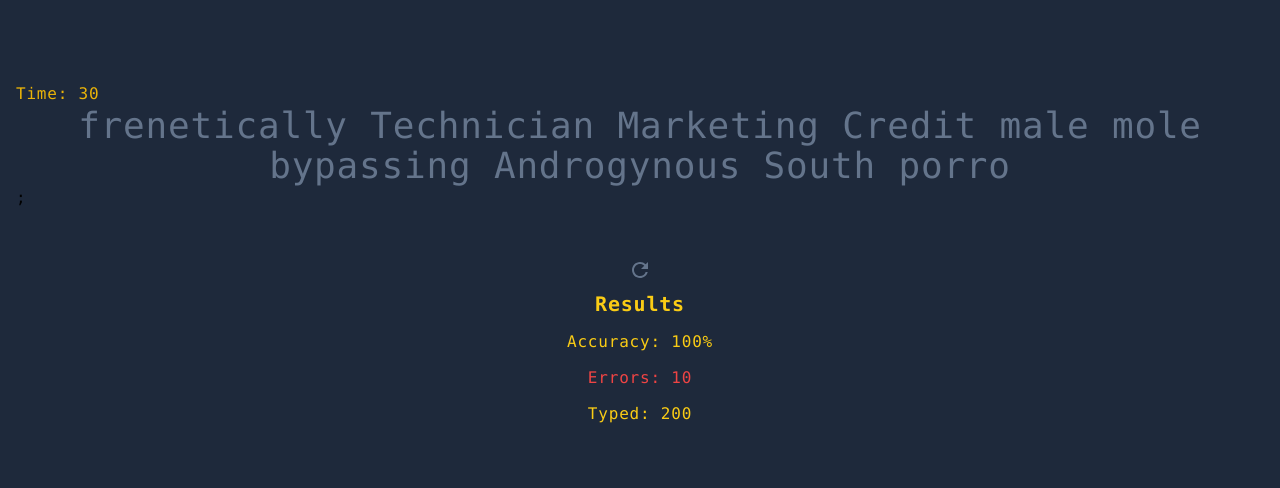
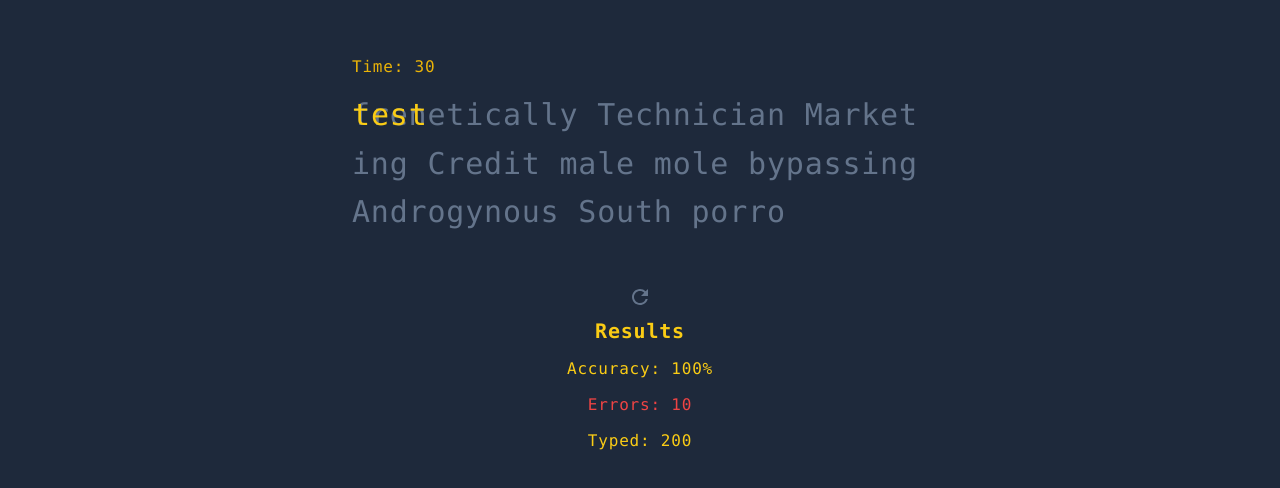
Before and after one commit to alexangria1992/Speed-typing-App, a React (Create React App) app in the folder speed-typing/: page / in a window 1280 px wide. Shown: the part 146-634 px from the top of the page. Built offline with nearby package versions, Linux system fonts and the light colour scheme.

Commit message:
Showing the typed characters

```diff
--- a/speed-typing/src/App.tsx
+++ b/speed-typing/src/App.tsx
@@ -2,6 +2,7 @@
 import { faker } from "@faker-js/faker";
 import RestartButton from "./components/RestartButton";
 import Results from "./components/Results";
+import UserTypings from "./components/UserTypings";
 
 const words = faker.random.words(10);
 
@@ -9,7 +10,11 @@
   return (
     <>
       <CountdownTimer timeLeft={30} />
-      <GenerateWords words={words} />;
+      <WordsContainer>
+        <GeneratedWords words={words} />
+        <UserTypings className="absolute inset-0" userInput={"test"} />
+      </WordsContainer>
+
       <RestartButton
         className={"mx-auto mt-10 text-slate-500"}
         onRestart={() => null}
@@ -24,8 +29,16 @@
   );
 };
 
-const GenerateWords = ({ words }: { words: string }) => {
-  return <div className="text-4xl text-center text-slate-500">{words}</div>;
+const WordsContainer = ({ children }: { children: React.ReactNode }) => {
+  return (
+    <div className="relative max-w-xl mt-3 text-3xl leading-relaxed break-all">
+      {children}
+    </div>
+  );
+};
+
+const GeneratedWords = ({ words }: { words: string }) => {
+  return <div className=" text-slate-500">{words}</div>;
 };
 
 const CountdownTimer = ({ timeLeft }: { timeLeft: number }) => {
--- /dev/null
+++ b/speed-typing/src/components/UserTypings.tsx
@@ -0,0 +1,23 @@
+import React from "react";
+
+const UserTypings = ({
+  userInput,
+  className,
+}: {
+  userInput: string;
+  className?: string;
+}) => {
+  const typedCharacters = userInput.split("");
+  return (
+    <div className={className}>
+      {typedCharacters.map((char, index) => {
+        return <Character key={`${char}_${index}`} char={char} />;
+      })}
+    </div>
+  );
+};
+
+const Character = ({ char }: { char: string }) => {
+  return <span className="text-primary-400">{char}</span>;
+};
+export default UserTypings;
```
